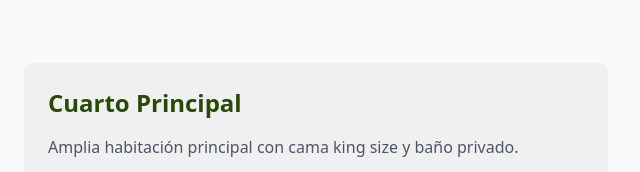
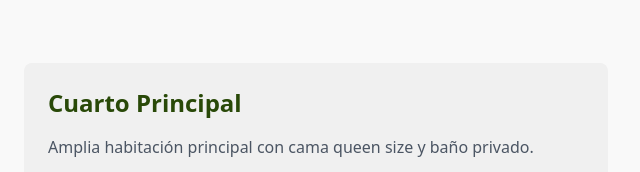
Before and after one commit to Gerardo492/quintalagema-sitio, a website: page galeria.html in a window 1280 px wide. Shown: the part 2080-2252 px from the top of the page, 0-640 px from the left. Drawn offline with nearby package versions, Linux system fonts and the light colour scheme.

Commit message:
Comentarios imagen habitación principal 2

```diff
--- a/galeria.html
+++ b/galeria.html
@@ -278,7 +278,7 @@
           ]
         })" class="space-y-4 bg-brand-light-gray p-6 rounded-lg">
                 <h3 class="text-2xl font-bold text-brand-green">Cuarto Principal</h3>
-                <p class="text-gray-600">Amplia habitación principal con cama king size y baño privado.</p>
+                <p class="text-gray-600">Amplia habitación principal con cama queen size y baño privado.</p>
                 <div class="relative">
                     <template x-for="(src,i) in images" :key="i">
                         <div x-show="active===i" class="w-full aspect-video">
```
